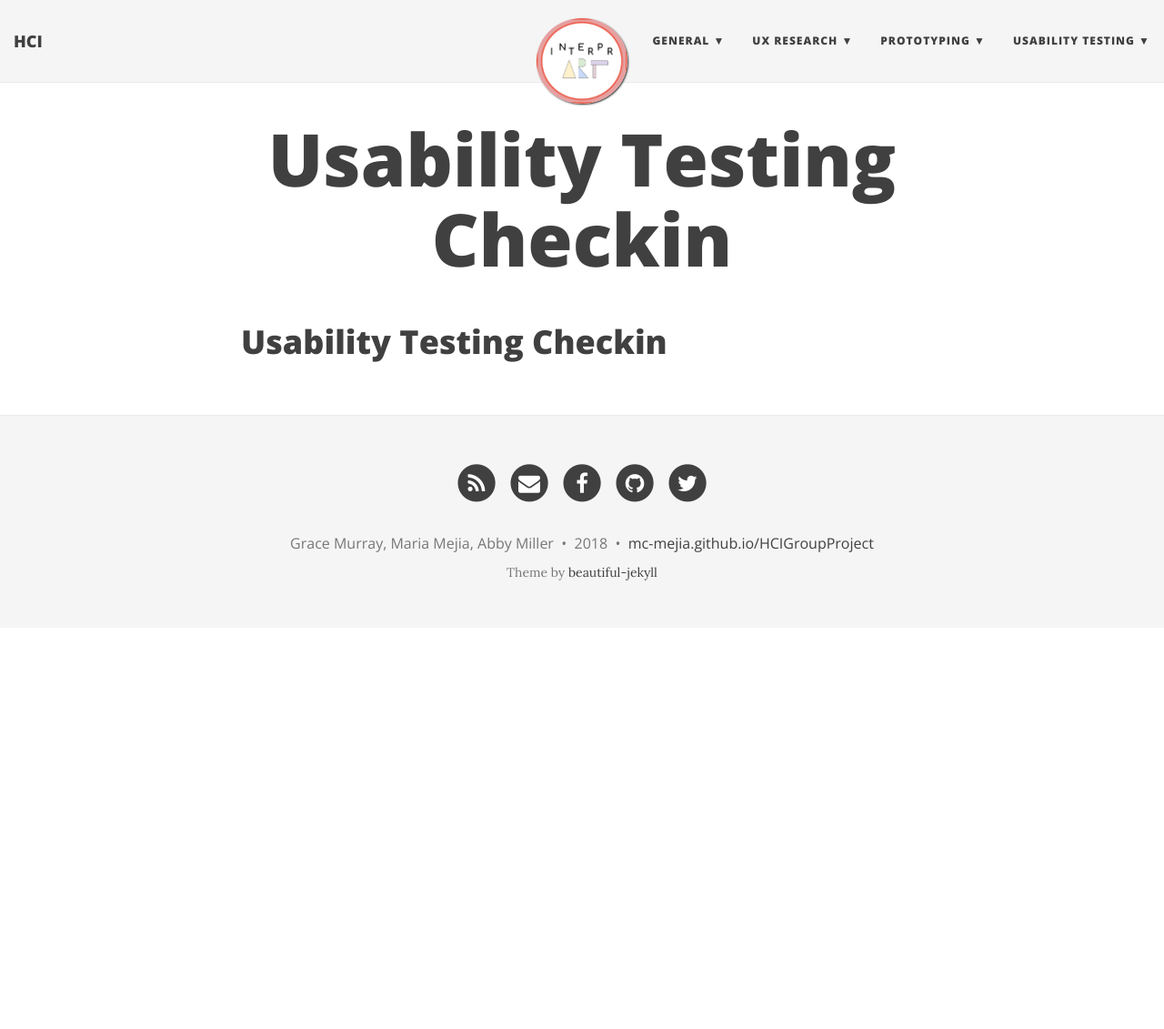
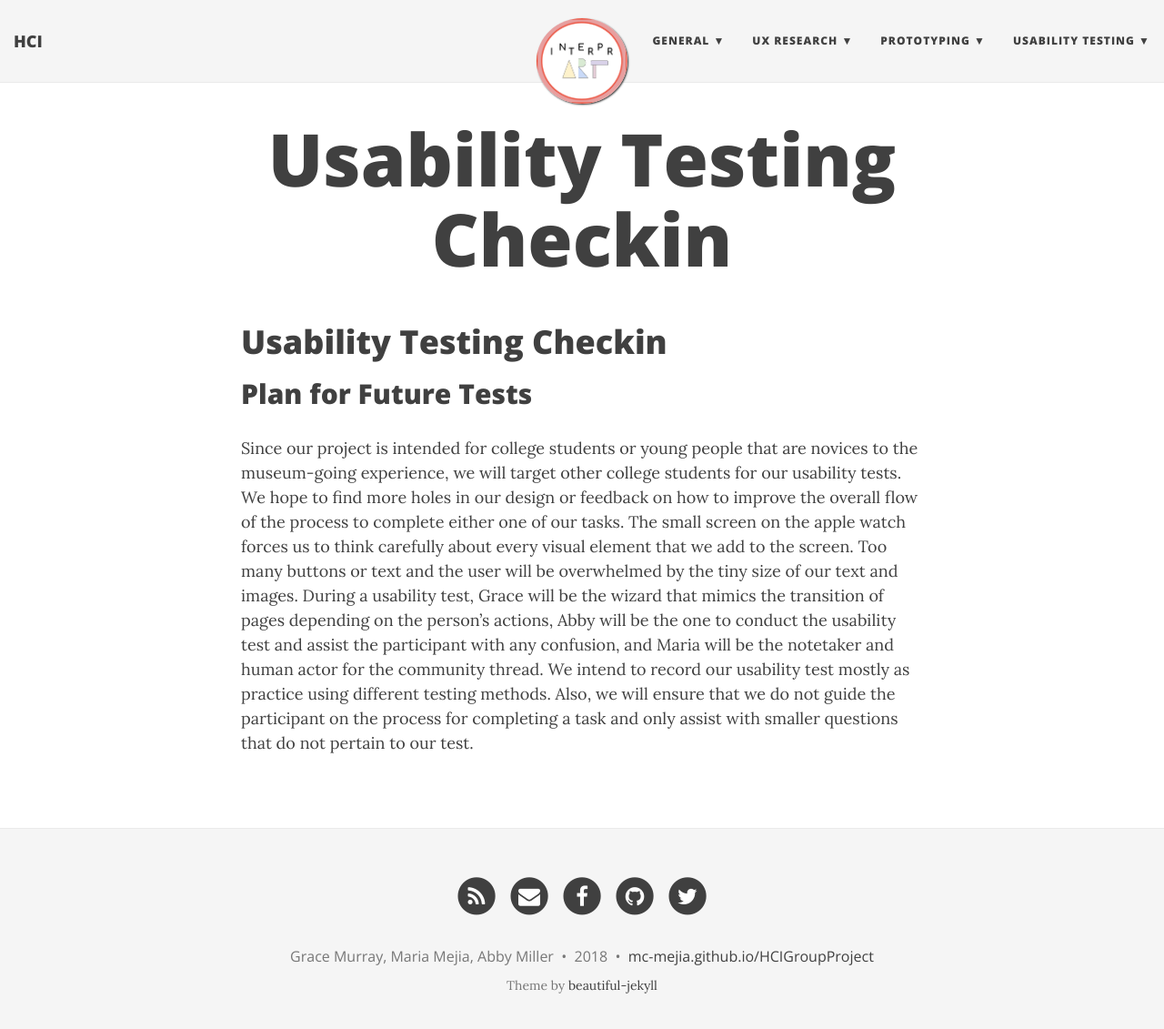
Before and after one commit to mc-mejia/HCIGroupProject, a Jekyll site: the page built from useTesting-CheckIn.md, in a window 1280 px wide and 1144 px high. Shown: the top 1131 px of the window at 91% size. Built offline with Jekyll 4.4.1, drawn with Linux system fonts in a browser that asks for light colours; nearby versions of some CDN libraries; our own code applies the rules of GitHub Pages for plain Markdown files.

Commit message:
Update useTesting-CheckIn.md

```diff
--- a/useTesting-CheckIn.md
+++ b/useTesting-CheckIn.md
@@ -1 +1,6 @@
 # Usability Testing Checkin
+
+
+## Plan for Future Tests
+
+Since our project is intended for college students or young people that are novices to the museum-going experience, we will target other college students for our usability tests. We hope to find more holes in our design or feedback on how to improve the overall flow of the process to complete either one of our tasks. The small screen on the apple watch forces us to think carefully about every visual element that we add to the screen. Too many buttons or text and the user will be overwhelmed by the tiny size of our text and images. During a usability test, Grace will be the wizard that mimics the transition of pages depending on the person's actions, Abby will be the one to conduct the usability test and assist the participant with any confusion, and Maria will be the notetaker and human actor for the community thread. We intend to record our usability test mostly as practice using different testing methods. Also, we will ensure that we do not guide the participant on the process for completing a task and only assist with smaller questions that do not pertain to our test.
```
